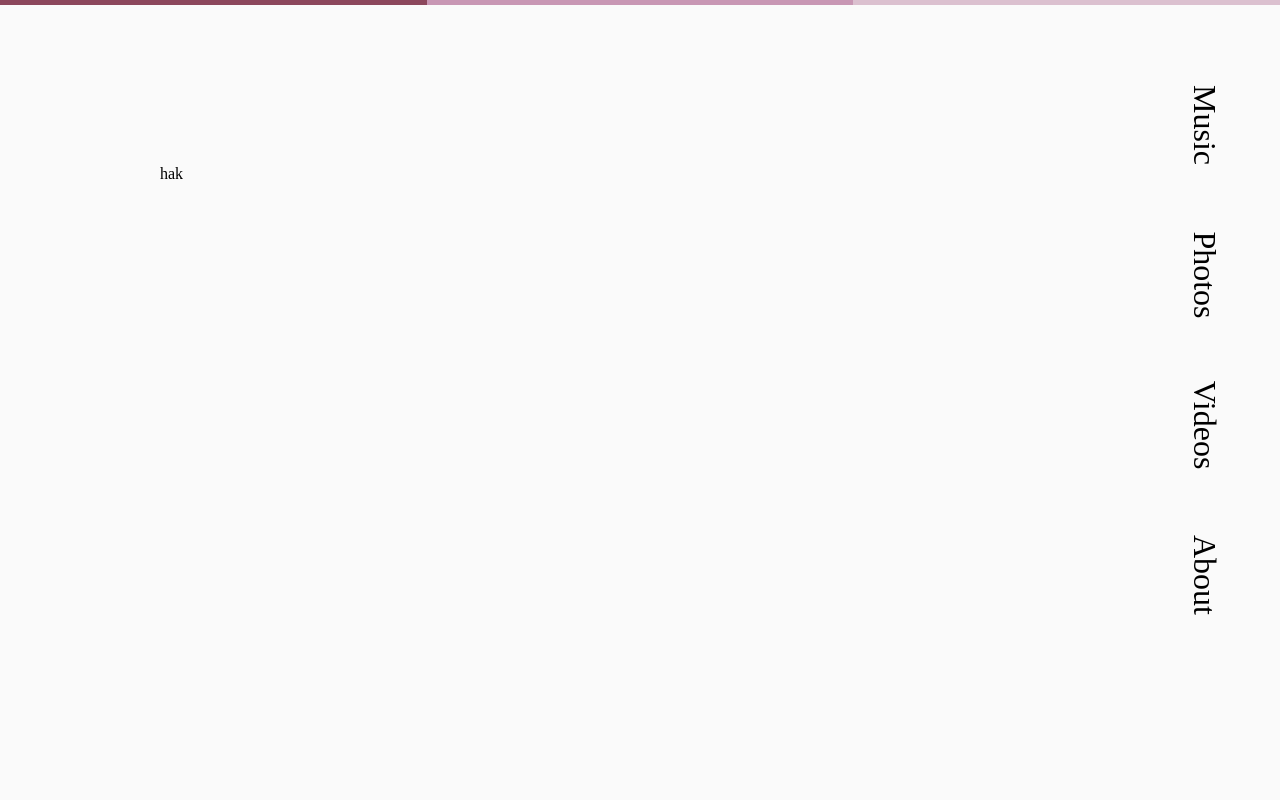
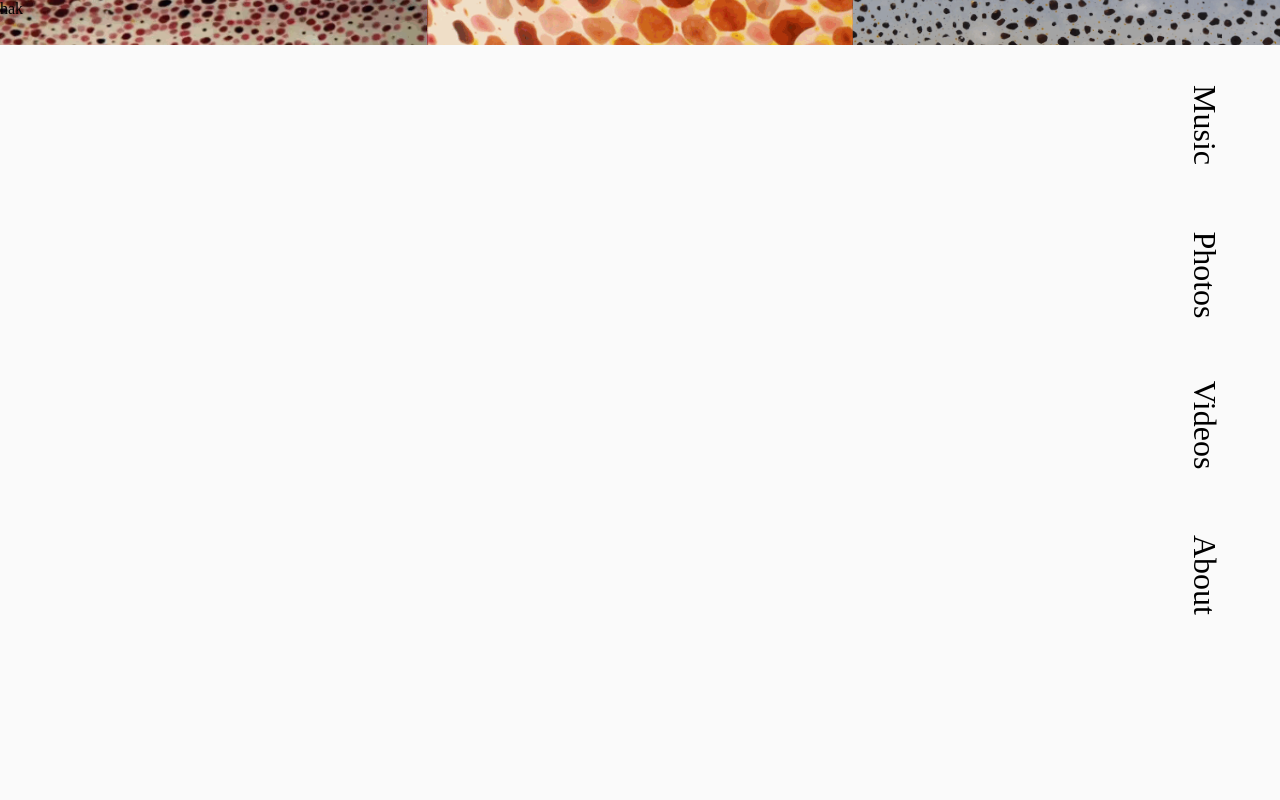
Before and after one commit to iraritchiemeek/hak, a PHP site: page /pages/index.html in a window 1280 px wide. Run offline with PHP 8.4, Linux system fonts and the light colour scheme; some libraries are stand-ins or nearby versions.

Commit message:
redesing

```diff
--- a/index.html
+++ b/index.html
@@ -2,6 +2,7 @@
 <html ng-app="hakApp">
 <head>
 	<title>Hak</title>
+	<meta name="viewport" content="width=device-width, initial-scale=1">
 	<link rel="stylesheet" type="text/css" href="stylesheets/style.css">
 	<script   src="https://code.jquery.com/jquery-3.1.1.min.js"   integrity="sha256-hVVnYaiADRTO2PzUGmuLJr8BLUSjGIZsDYGmIJLv2b8="   crossorigin="anonymous"></script>
 	<script src="https://ajax.googleapis.com/ajax/libs/angularjs/1.5.7/angular.min.js"></script>
@@ -22,7 +23,7 @@
 		<div class="color-strip__strip color-strip__strip--pink2"></div>
 		<div class="color-strip__strip color-strip__strip--pink3"></div>
 	</div>
-	<div class="title title--top-left" ng-click="go('/')">Hak</div>
+	<div class="title title--top-left" ng-click="go('/')">HAK</div>
 	<div ng-controller="mainController" ng-view></div>
 	<script src="scripts/index.js"></script>
 </html>
--- a/stylesheets/style.css
+++ b/stylesheets/style.css
@@ -62,19 +75,9 @@ main {
   top: 50%;
   left: 50%;
   transform: translate(-50%, -50%);
-  clear: both; }
-  @media only screen and (max-width: 64em) {
-    .inner-container {
-      width: 950px;
-      height: 100%; } }
-  @media only screen and (min-width: 64em) and (max-width: 90em) {
-    .inner-container {
-      width: 960px;
-      height: 470px; } }
-  @media only screen and (min-width: 90em) {
-    .inner-container {
-      width: 1440px;
-      height: 720px; } }
+  clear: both;
+  width: 100%;
+  height: 100%; }
 
 .background-image {
   margin-top: 10px;
@@ -95,18 +98,31 @@ main {
   .color-strip__strip {
     float: left;
     height: 100%;
-    width: 33.3333%; }
+    width: 33.3333%;
+    background-size: cover;
+    background-position: center;
+    background-repeat: no-repeat;
+    height: 45px; }
+    @media only screen and (max-width: 64em) {
+      .color-strip__strip {
+        height: 45px; } }
     .color-strip__strip--pink1 {
-      background-color: #8C475C; }
+      background-color: transparent;
+      background-image: url("../imgs//squid.gif"); }
     .color-strip__strip--pink2 {
-      background-color: #C897B4; }
+      background-image: url("../imgs//squid2.gif"); }
     .color-strip__strip--pink3 {
-      background-color: #DBC0CF; }
+      background-image: url("../imgs//squid3.gif");
+      background-color: transparent; }
 
 .nav-bar {
   height: 100%;
   width: 100%;
   margin: 0 0 0 50px; }
+  @media only screen and (max-width: 64em) {
+    .nav-bar {
+      margin: 0;
+      top: 100px; } }
   .nav-bar__item {
     cursor: pointer;
     height: 100%;
--- a/stylesheets/style.scss
+++ b/stylesheets/style.scss
@@ -17,6 +17,7 @@ $xlarge-breakpoint: em(1920) !default;
 $pink1:#8C475C;
 $pink2:#C897B4;
 $pink3:#DBC0CF;
+$white:#FAFAFA;
 
 $img-path: '../imgs/';
 $home-bg: 'iStock-503303582.jpg';
@@ -70,8 +71,11 @@ $home-bg: 'iStock-503303582.jpg';
 }
 
 @mixin pink-border {
-	border-left: 5px solid #DBC0CF;
-	border-bottom: 5px solid #C897B4;
+	border-top: 30px solid rgba(0,0,0,0);
+	border-left: 105px solid black;
+	border-right: 45px solid black;
+	border-bottom: 30px solid rgba(0,0,0,0);
+	border-style: double;
 }
 
 //Copy / Paste for responsive styles
@@ -90,13 +94,22 @@ html, body {
 	-webkit-user-select: none;
 	height: 100%;
 	width: 100%;
-	background-color: #FAFAFA;
+	background-color: $white;
 	font-family: $main-font;
 	margin: 0 0 0 0;
 	overflow: hidden;
 }
 
 header {
+	@include respond-to(handhelds) {
+		transform: rotate(0deg);
+		transform-origin: left top;
+		-ms-transform: rotate(0deg); /* IE 9 */
+	    -webkit-transform: rotate(0deg); /* Chrome, Safari, Opera */
+	    position: absolute;
+	    @include center-horizontal;
+	    top: 75px;
+	}
 	z-index: 1;
 	top: 0px;
 	left: 100%;
@@ -135,18 +148,20 @@ main {
 	transition-duration: 1s;
 	@include center;
 	clear: both;
-	@include respond-to(handhelds) {
-		width: 950px;
-		height: 100%;
-	}
-	@include respond-to(medium-screens) {
-		width: 960px;
-		height: 470px;
-	}
-	@include respond-to(wide-screens) {
-		width: 1440px;
-		height: 720px;
-	}
+	width: 100%;
+	height: 100%;
+	// @include respond-to(handhelds) {
+	// 	width: 950px;
+	// 	height: 100%;
+	// }
+	// @include respond-to(medium-screens) {
+	// 	width: 960px;
+	// 	height: 470px;
+	// }
+	// @include respond-to(wide-screens) {
+	// 	width: 1440px;
+	// 	height: 720px;
+	// }
 }
 
 .background-image {
@@ -166,17 +181,26 @@ main {
 	height: 5px;
 	position: absolute;
 	&__strip {
+		@include respond-to(handhelds) {
+			height: 45px;
+		}
 		float: left;
 		height: 100%;
 		width: 33.3333%;
+		background-size: cover;
+		background-position: center;
+		background-repeat: no-repeat;
+		height: 45px;
 		&--pink1 {
-			background-color: #8C475C;
+			background-color: rgba(0,0,0,0);
+			background-image: url($img-path + '/squid.gif');
 		}
 		&--pink2 {
-			background-color: #C897B4;
+			background-image: url($img-path + '/squid2.gif');
 		}
 		&--pink3 {
-			background-color: #DBC0CF;
+			background-image: url($img-path + '/squid3.gif');
+			background-color: rgba(0,0,0,0);
 		}
 	}
 }
@@ -185,7 +209,17 @@ main {
 	height: 100%;
 	width: 100%;
 	margin: 0 0 0 50px;
+	@include respond-to(handhelds) {
+		margin: 0;
+		top: 100px;
+	}
 	&__item {
+		@include respond-to(handhelds) {
+			width: 25%;
+			font-size: 1.5em;
+			height: 100px;
+			line-height: 100px;
+		}
 		cursor: pointer;
 		height: 100%;
 		float: left;
@@ -219,43 +253,69 @@ main {
 		}
 	}
 	&--top-left {
+		@include respond-to(handhelds) {
+			margin: 0;
+			@include center-horizontal;
+			top: 40px;
+			font-size: 2.5em;
+		}
+		margin: 40px 0 0 15px;
+		text-align: center;
+		display: inline-block;
 		cursor: pointer;
-		margin: 10px 0 0 10px;
 		font-size: 3em;
-		color: #8C475C;
+		// color: $white;
+		border-bottom: 10px solid black;
+		border-left: 10px solid rgba(0,0,0,0);
+		border-right: 10px solid rgba(0,0,0,0);
+		// border-style: double;
 	}
 }
 
 .gallery {
 	width: 100%;
 	height: 100%;
-	position: absolute;
 	&__img {
+		// box-sizing: border-box;
+		@include respond-to(handhelds) {
+			min-height: 100px;
+			min-width: 100px;
+			max-height: 200px;
+			max-width: 200px;
+		}
+		@include respond-to(medium-screens) {
+			padding-bottom: 0%;
+			min-height: 300px;
+			min-width: 300px;
+			max-height: 500px;
+			max-width: 500px;
+		}
+		@include respond-to(wide-screens) {
+			min-height: 600px;
+			min-width: 600px;
+			max-height: 700px;
+			max-width: 700px;
+		}
 		@include pink-border;
-		// position: relative;
-		float: left;
-		// @include center;
-		// position: absolute;
-		max-height: 100%;
-		max-width: 100%;
+		@include center;
 	}
-	&__nav {
-		// @include center;
+}
+
+.nav {
+		position: absolute;
 		margin: 0 20px 0 0;
 		height: 100%;
 		width: 10%;
 		float: left;
 		white-space: nowrap;
 		display: inline-block;
-		position: relative;
-	}
 	&__arrow-wrapper {
 		position: absolute;
 		bottom: 0;
 		height: 10%;
 	}
 	&__arrow {
-		position: relative;
+		position: absolute;
 		// top: 100%;
 		font-family: 'Futura Light';
 		cursor: pointer;
@@ -269,7 +329,6 @@ main {
 	&__img-count {
 		height: 10%;
 		position: relative;
-		top: 80%;
 		width: 100%;
 		span {
 			// @include center-horizontal;
@@ -388,6 +447,13 @@ main {
 			background-repeat: no-repeat;
 			background-position: left;
 		}
+		&--pause {
+			background-color: #FAFAFA;
+			background-image: url($img-path + 'pause-icon.png');
+			background-size: 50%;
+			background-repeat: no-repeat;
+			background-position: left;
+		}
 	}
 }
 
```
Also changed, not shown: other parts of stylesheets/style.css (+98 -30 lines), pages/music.html (+15 -15 lines), pages/photos.html (+9 -9 lines), pages/videos.html (+4 -7 lines), scripts/angular.js (+19 -7 lines), imgs/pause-icon.png, imgs/squid.gif (added), imgs/squid2.gif (added), imgs/squid3.gif (added), 3 other files.
